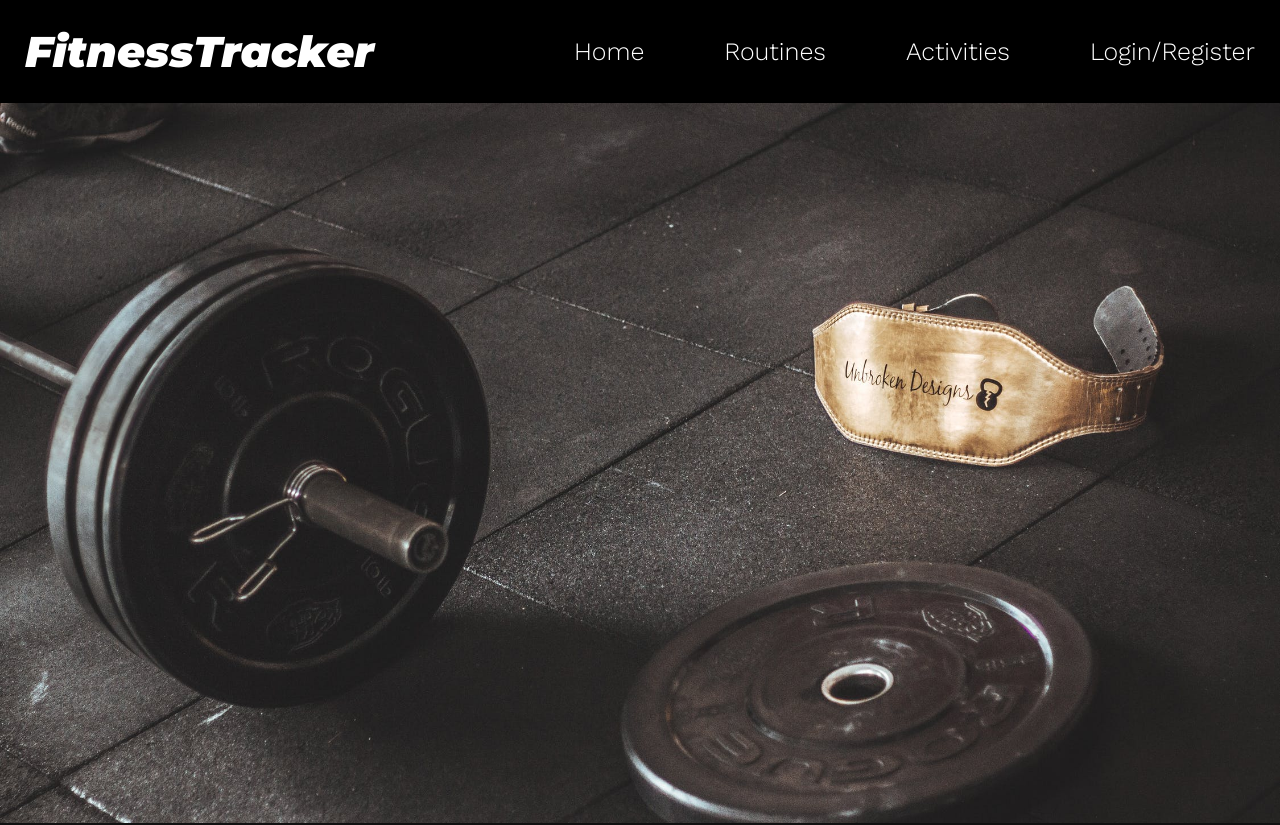
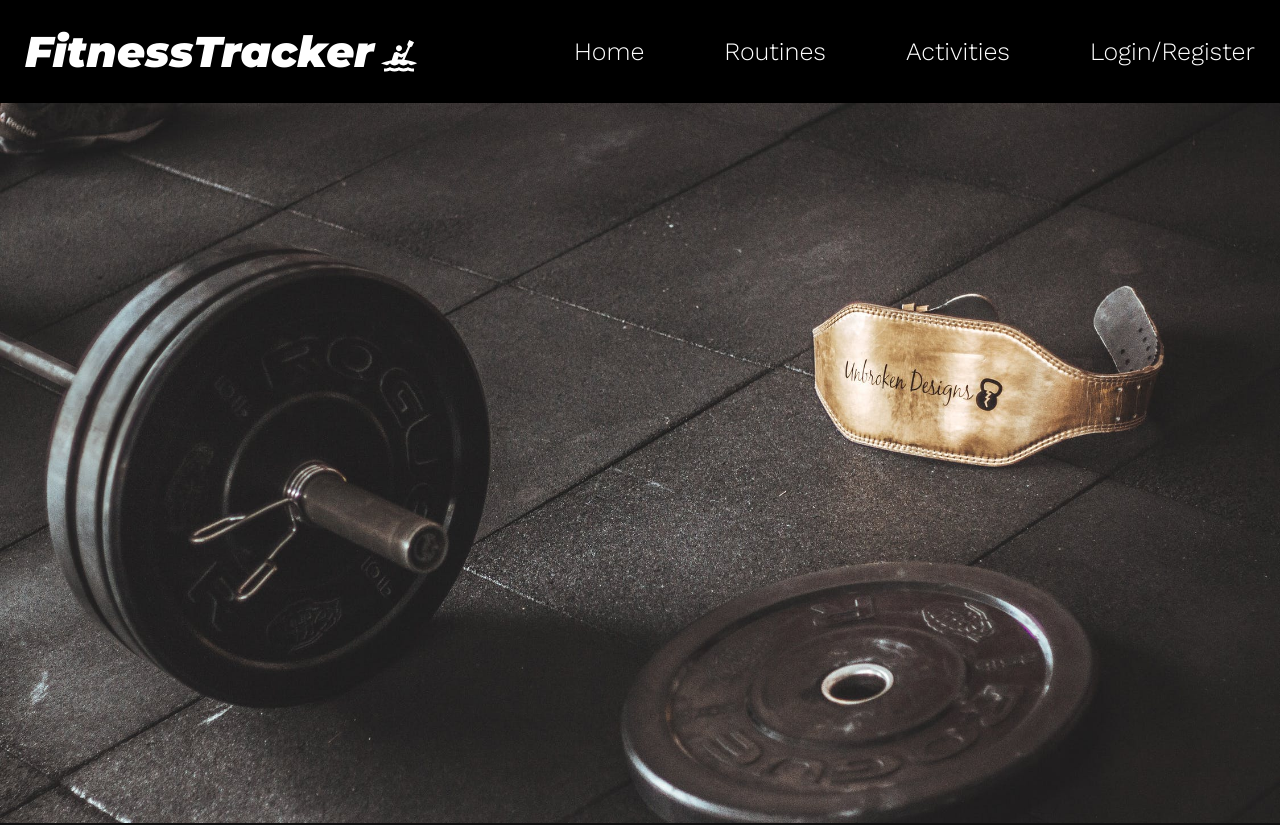
Before and after one commit to carlos-escamilla33/FitnessTrackerFrontEnd, a React (Create React App) app: page / in a window 1280 px wide. Shown: the top 825 px of the page. Built offline with nearby package versions, Linux system fonts and the light colour scheme.

Commit message:
added kayak icon to title

```diff
--- a/src/components/NavBar.js
+++ b/src/components/NavBar.js
@@ -2,6 +2,7 @@
 import { UserContext } from "../context/UserContext";
 import { Link } from "react-router-dom";
 import DrawerMenu from "./DrawerMenu";
+import KayakingIcon from '@mui/icons-material/Kayaking';
 import {
     AppBar,
     Toolbar,
@@ -36,11 +37,10 @@
             color: '#FFBF00',
             borderBottom: "1px solid white",
         },
-        fontFamily: [
-            'Work Sans',
-            "sans-serif"
-        ].join(",")
     },
+    kayakIcon: {
+        transform: "scale(1.5)"
+    }
 }))
 
 const NavBar = () => {
@@ -59,7 +59,7 @@
         <AppBar position="static">
             <Toolbar className={classes.appBar}>
                 <Typography variant="h4" className={classes.logo} component={Link} to={"/"}>
-                    FitnessTracker
+                    FitnessTracker <KayakingIcon className={classes.kayakIcon}/>
                 </Typography>
                 {
                     isMobile ?
```
